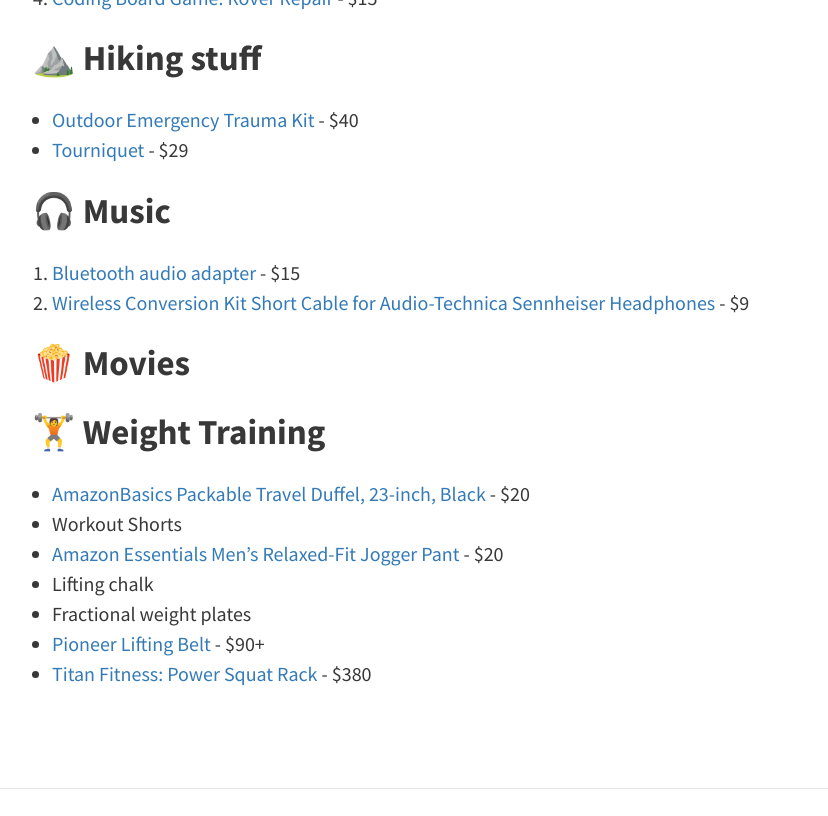
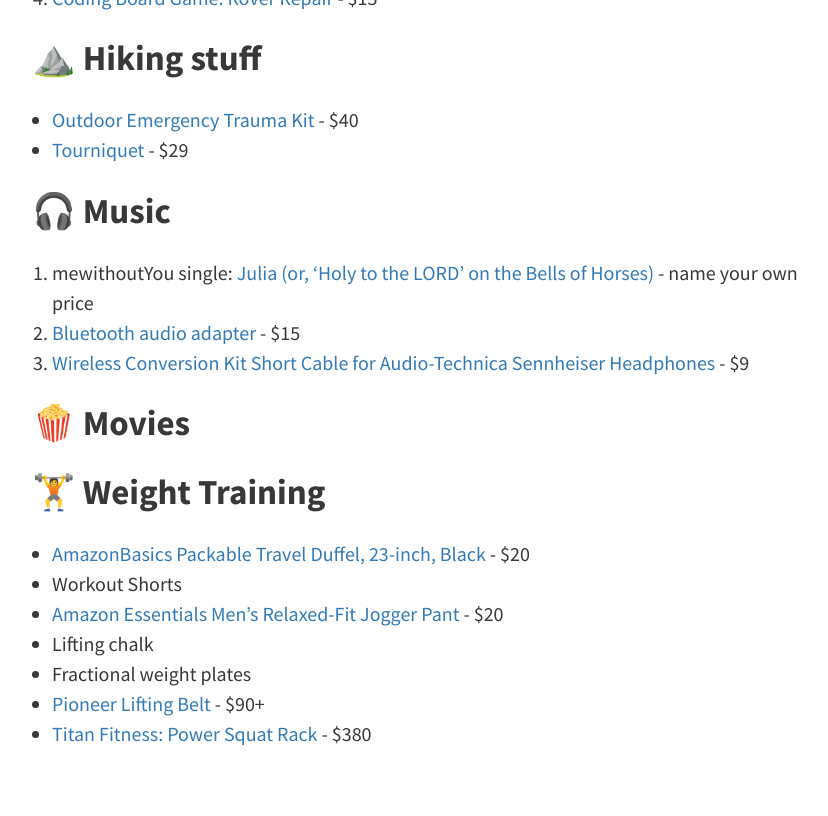
Before and after one commit to meagerfindings/meagerfindings.com, a Jekyll site: the page built from pages/wishlist.md, in a window 1280 px wide and 900 px high, scrolled down 1279 px, cut to the strip 0-816 px from the top of the window. Shown: the whole strip, without its empty margins (224-1052 px from the left). Built offline with Jekyll 4.4.1, drawn with Linux system fonts in a browser that asks for light colours.

Commit message:
updated wishlist for new mewithoutYou single

```diff
--- a/pages/wishlist.md
+++ b/pages/wishlist.md
@@ -38,8 +38,10 @@
 - [Tourniquet](https://amzn.to/2Lu1Sxr) - $29
 
 ## 🎧 Music
-1. [Bluetooth audio adapter](https://www.amazon.com/dp/B008AGQMQC/_encoding=UTF8?coliid=ITG2845BNWPT6&colid=377WTGEIH9JPF) - $15
-2. [ Wireless Conversion Kit Short Cable for Audio-Technica Sennheiser Headphones](https://www.amazon.com/dp/B01N0OA64P/_encoding=UTF8?coliid=I3MR30IIB1HRTF&colid=377WTGEIH9JPF) - $9
+
+1. mewithoutYou single: [Julia (or, 'Holy to the LORD' on the Bells of Horses)](https://mewithoutyou.bandcamp.com/track/julia-or-holy-to-the-lord-on-the-bells-of-horses) - name your own price
+2. [Bluetooth audio adapter](https://www.amazon.com/dp/B008AGQMQC/_encoding=UTF8?coliid=ITG2845BNWPT6&colid=377WTGEIH9JPF) - $15
+3. [ Wireless Conversion Kit Short Cable for Audio-Technica Sennheiser Headphones](https://www.amazon.com/dp/B01N0OA64P/_encoding=UTF8?coliid=I3MR30IIB1HRTF&colid=377WTGEIH9JPF) - $9
 
 ## 🍿 Movies
 
```
